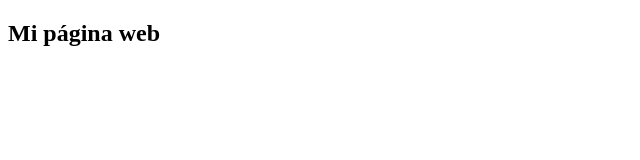
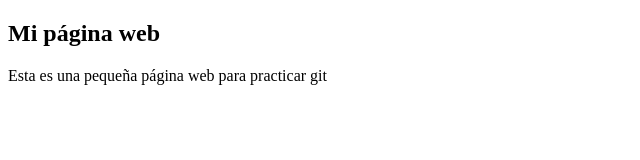
Before and after one commit to MikeTermenon/pruebagit, a plain HTML site: page index.html in a window 1280 px wide. Shown: the whole page, without its empty margins (0-640 px from the left). Drawn offline with Linux system fonts and the light colour scheme.

Commit message:
He añadido un párrafo a la web

```diff
--- a/index.html
+++ b/index.html
@@ -8,5 +8,6 @@
 </head>
 <body>
     <h2>Mi página web</h2>
+    <p>Esta es una pequeña página web para practicar git</p>
 </body>
 </html>
```
